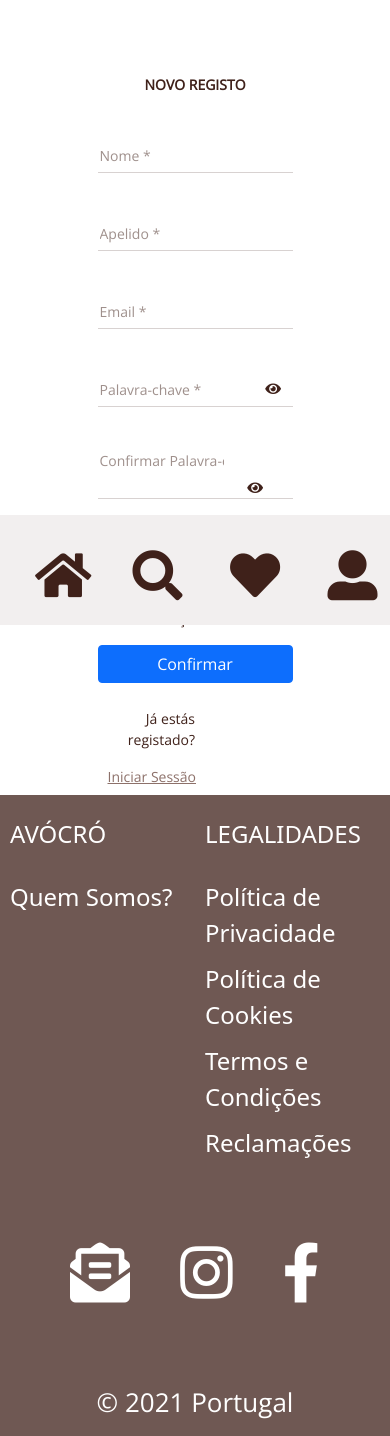
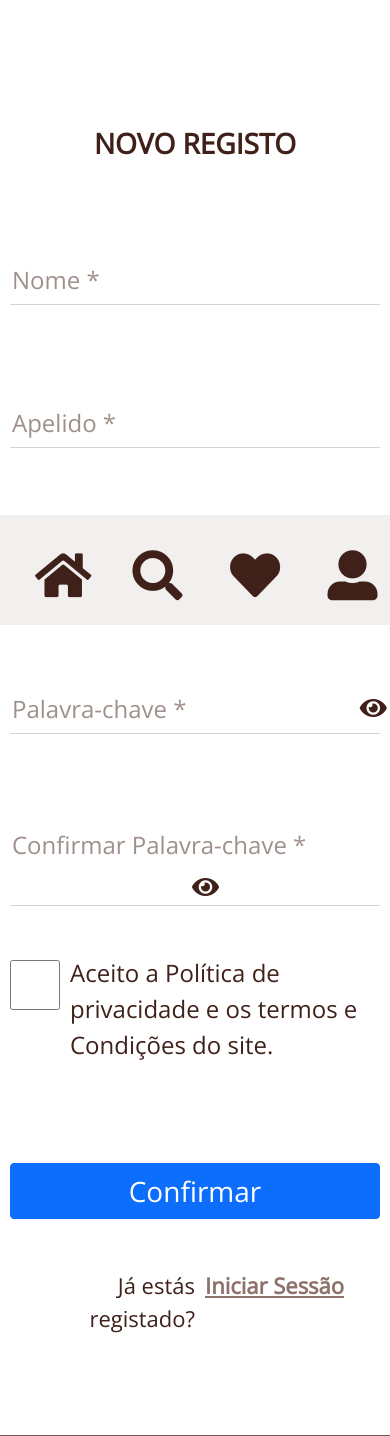
Before and after one commit to mariajardim/Avocro, a PHP site: page /novoregisto.php in a window 390 px wide. Shown: the part 95-1531 px from the top of the page. Run offline with PHP 8.4, Linux system fonts and the light colour scheme; some libraries are stand-ins or nearby versions.

Commit message:
registo mobile

```diff
--- a/css/style.css
+++ b/css/style.css
@@ -2488,6 +2488,181 @@
         color: rgb(141, 113, 106);
         }
 
+
+
+        @media (max-width: 660px) {
+            .novoregisto {
+                width: 100%;
+                height: 100%;
+                font-size: 28px;
+                float: left;
+                display: flex;
+                align-content: center;
+                justify-content: center;
+                }
+
+            .novoregisto .quadrado{
+                width: 100%;
+                height: 100%;
+                float: left;
+                text-align: center;
+               /* background-color: red; */
+               padding-left:10px;
+               padding-right: 10px;
+                }
+
+                    .novoregisto .quadrado h1 {
+                        width: 100%;
+                        font-size: 28px;
+                        font-family: 'Open Sans', sans-serif;
+                        text-transform: uppercase;
+                        margin-top: 100px;
+                        color: rgb(63, 33, 26);
+                        }
+
+                  .novoregisto #senha {
+                        width: 90%;
+                        float: left;
+                        padding-right: 0px;
+                        }
+
+                        #senha + button,
+                        #senha + button:hover,
+                        #senha + button:focus {
+                                all: unset;
+                                margin-left: 0px;
+                                cursor: pointer;
+                                color: rgb(63, 33, 26);
+                                width: 1%;
+                                }
+
+                 .novoregisto #senha1 {
+                        width: 90%;
+                        float: left;
+                        padding-right: 0px;
+                        }
+
+                        #senha1 + button,
+                        #senha1 + button:hover,
+                        #senha1 + button:focus {
+                                all: unset;
+                                margin-left: 21px !important;
+                                cursor: pointer;
+                                color: rgb(63, 33, 26);
+                                width: 1%;
+                                }
+
+                    .novoregisto .input-field button {
+                        width: 20%;
+                        float: left;
+                        text-align: right;
+                        }
+
+
+            .novoregisto form {
+                font-size: 24px;
+                font-family: 'Open Sans', sans-serif;
+                margin-top: 100px;
+                border: 0;
+                padding: 0;
+                box-sizing: border-box;
+                }
+
+
+            .novoregisto .input-field  {
+                margin-bottom: 100px;
+                }
+
+
+            .novoregisto .input-field:last-child {
+                    margin-bottom: 0px;
+                    }
+
+            .novoregisto .input-field input {
+                    outline: none;
+                    border: 0;
+                    width: 100%;
+                    color: rgb(63, 33, 26, 1);
+                    margin-bottom:5px;
+                    }
+
+                    .novoregisto input::placeholder {
+                        color: rgb(63, 33, 26, 0.5);
+                        }
+
+            .novoregisto .underline {
+                content: '';
+                height: 1px;
+                width:100%;
+                bottom:-5px;
+                left:0;
+                background: rgb(63, 33, 26, 0.2);
+                float: left;
+                }
+
+
+        .novoregisto .ativarpolitica {
+            height: 25px;
+            margin-bottom: 50px;
+            margin-top:-50px;
+            }
+
+        .novoregisto .ativarpolitica input {
+                float: left;
+                margin-top: 5px;
+                height: 50px;
+                width: 50px;
+                }
+
+        .novoregisto .ativarpolitica p {
+                float: left;
+                margin-left: 10px;
+                font-family: 'Open Sans', sans-serif;
+                color: rgb(63, 33, 26);
+                font-size: 24px ;
+                text-align: left;
+                width: 80%;
+                margin-bottom: 100px;
+                }
+
+
+        .novoregisto button {
+                width: 100%;
+                font-size: 28px;
+                }
+
+        .novoregisto .conta {
+            width: 100%;
+            margin-top: 0px;
+            }
+
+            .novoregisto .conta p {
+                float: left;
+                width: 50%;
+                text-align: end;
+                font-family: 'Open Sans', sans-serif;
+                color: rgb(63, 33, 26);
+                font-size: 22px;
+                margin-top: 50px;
+                margin-bottom: 100px;
+                }
+            .novoregisto a {
+                float: left;
+                margin-left: 0px;
+                font-family: 'Open Sans', sans-serif;
+                color: rgb(141, 113, 106);
+                font-size: 22px;
+                font-weight: bold;
+                margin-bottom: 100px;
+                margin-top: 50px;
+                width: calc(50% - 10px);
+                text-align: left;
+                margin-left: 10px;
+                }
+
+
+        }
+
  .pesquisa {
         width: 100%;
         height: 568px;
```
